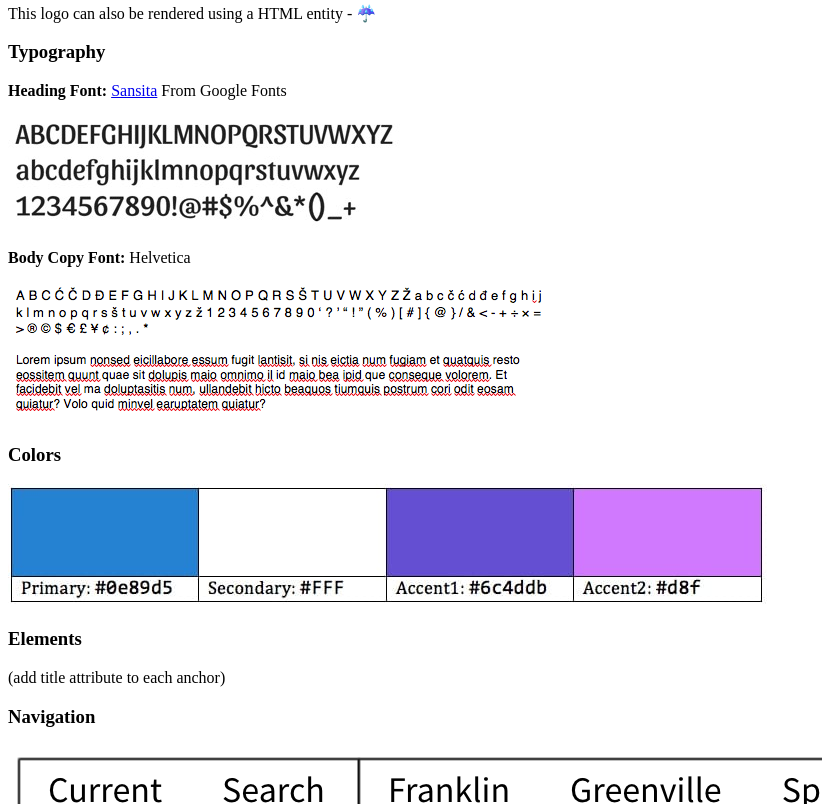
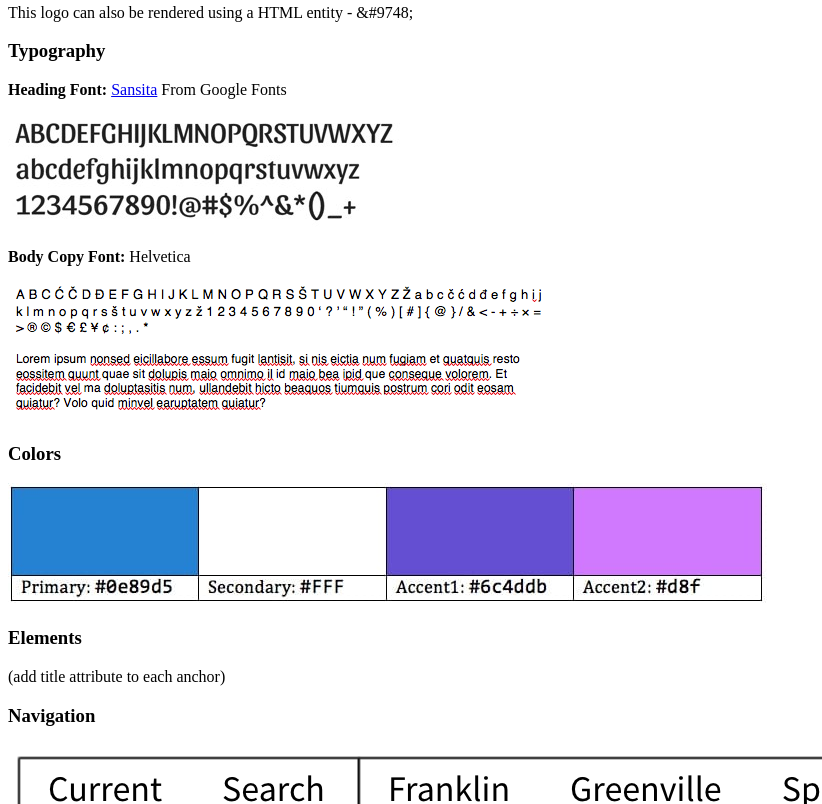
Before and after one commit to VladimirZhd/VladimirZhd.github.io, a plain HTML site: page weather/weather-plan.html in a window 1280 px wide. Shown: the part 1488-2292 px from the top of the page, without its empty margins (0-822 px from the left). Drawn offline with Linux system fonts and the light colour scheme.

Commit message:
small changes

```diff
--- a/weather/weather-plan.html
+++ b/weather/weather-plan.html
@@ -64,7 +64,7 @@
         <h3>Branding</h3>
         <p>The client provided the following initial concept for a name and logo:</p>
         <p><em><strong>The Weather Site</strong></em> The name should be bold & italic</p>
-        <img src="images/logo.jpeg" alt="Logo is an umbrela"> <p>This logo can also be rendered using a HTML entity - &#9748;</p>
+        <img src="images/logo.jpeg" alt="Logo is an umbrela"> <p>This logo can also be rendered using a HTML entity - &amp#9748;</p>
         <h3>Typography</h3>
         <p><strong>Heading Font: </strong><a href="https://fonts.google.com/specimen/Sansita">Sansita</a> From Google Fonts</p>
         <img src="images/sanita-alphabet.jpg" alt="sensita font example">
```
